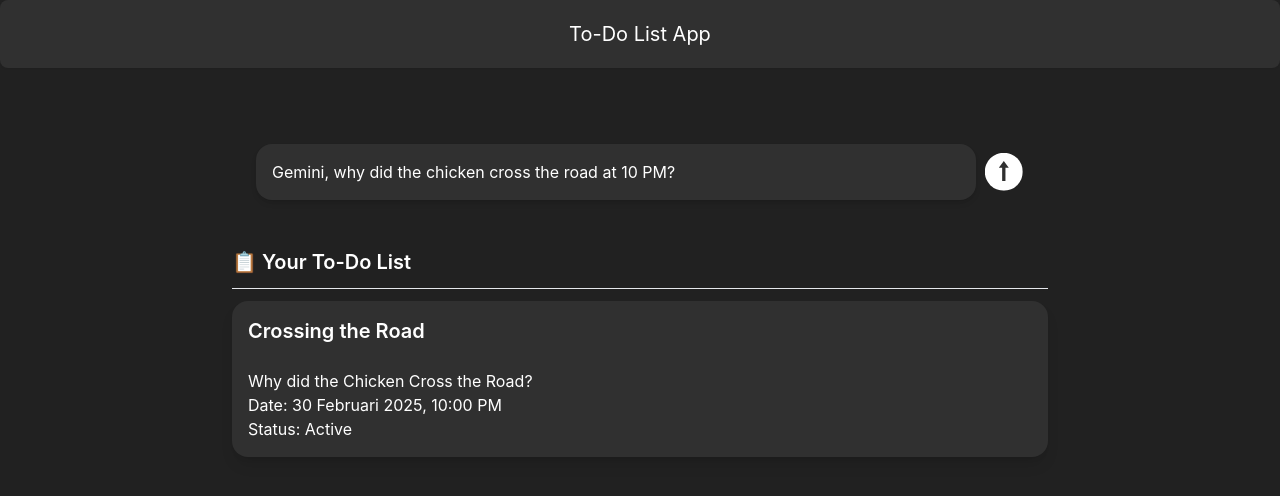
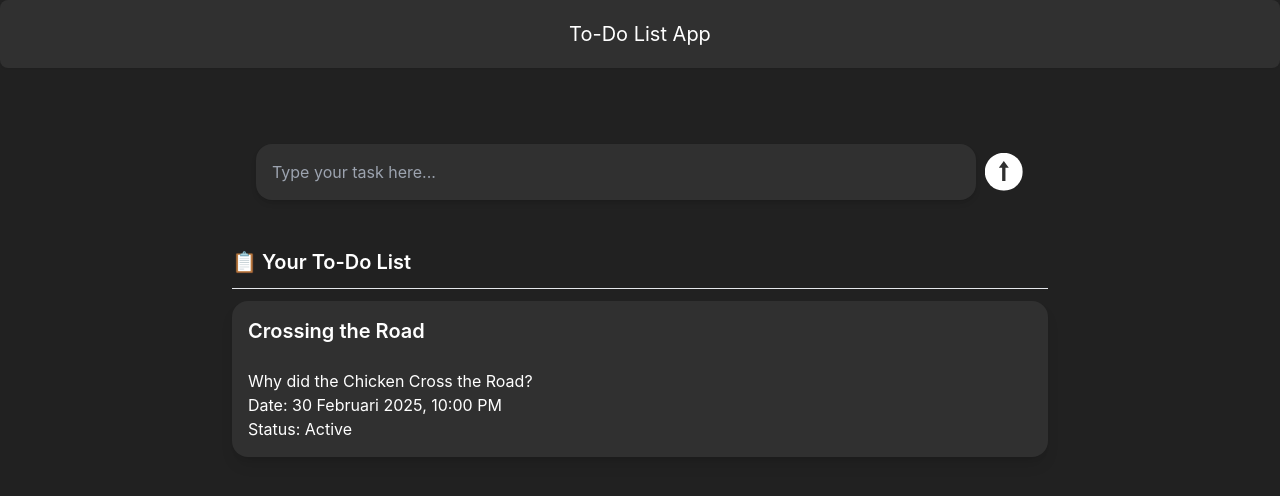
Before and after one commit to Chordius/AigniteWeek1, a React (Create React App) app: page / in a window 1280 px wide. Shown: the top 496 px of the page. Built offline with nearby package versions, Linux system fonts and the light colour scheme.

Commit message:
Include an input field for task entry and a button for submission

```diff
--- a/src/App.jsx
+++ b/src/App.jsx
@@ -1,5 +1,5 @@
-import enter from './enter.svg';
-import './App.css';
+import enter from "./enter.svg";
+import "./App.css";
 
 function App() {
 	return (
@@ -9,33 +9,47 @@ function App() {
 			</header>
 			<main className="pt-36 w-3/4">
 				{/* User Prompt */}
-        <div className='flex justify-center'>
-          <div className='bg-[#303030] p-4 rounded-2xl w-3/4 shadow-md'>
-            <p>Gemini, why did the chicken cross the road at 10 PM?</p>
-          </div>
-          <img src={enter} className="pl-2 h-12 pt-2 scale-95" alt="enter" />
+				<div className="flex justify-center">
+					<input
+						className="bg-[#303030] p-4 rounded-2xl w-3/4 shadow-md"
+						placeholder="Type your task here..."
+					></input>
+					<button className="pl-2 h-12 pt-2 scale-95">
+						<img
+							src={enter}
+							alt="enter"
+							className="w-full h-full"
+						/>
+					</button>
 				</div>
 
 				{/* Spacing */}
-        <div className='p-6'/>
+				<div className="p-6" />
 
 				{/* To-Do List */}
-        <div className='flex justify-center'>
-          <div className='w-[85%] flex flex-col gap-y-3'>
-            <p className='font-semibold text-xl'>📋 Your To-Do List</p>
-            <hr/>
+				<div className="flex justify-center">
+					<div className="w-[85%] flex flex-col gap-y-3">
+						<p className="font-semibold text-xl">
+							📋 Your To-Do List
+						</p>
+						<hr />
 
 						{/* Card */}
-            <div className='bg-[#303030] p-4 rounded-2xl mb-8 shadow-lg'>
-              <p className='text-base'>
-                <span className='text-xl font-semibold'>Crossing the Road</span><br/>
-                <br/>
-                Why did the Chicken Cross the Road?<br/>
-                Date:  30 Februari 2025, 10:00 PM<br/>
-                Status:  Active<br/>
+						<div className="bg-[#303030] p-4 rounded-2xl mb-8 shadow-lg">
+							<p className="text-base">
+								<span className="text-xl font-semibold">
+									Crossing the Road
+								</span>
+								<br />
+								<br />
+								Why did the Chicken Cross the Road?
+								<br />
+								Date: 30 Februari 2025, 10:00 PM
+								<br />
+								Status: Active
+								<br />
 							</p>
 						</div>
-
 					</div>
 				</div>
 			</main>
```
Lines whose indentation alone changed are shown as unchanged.
